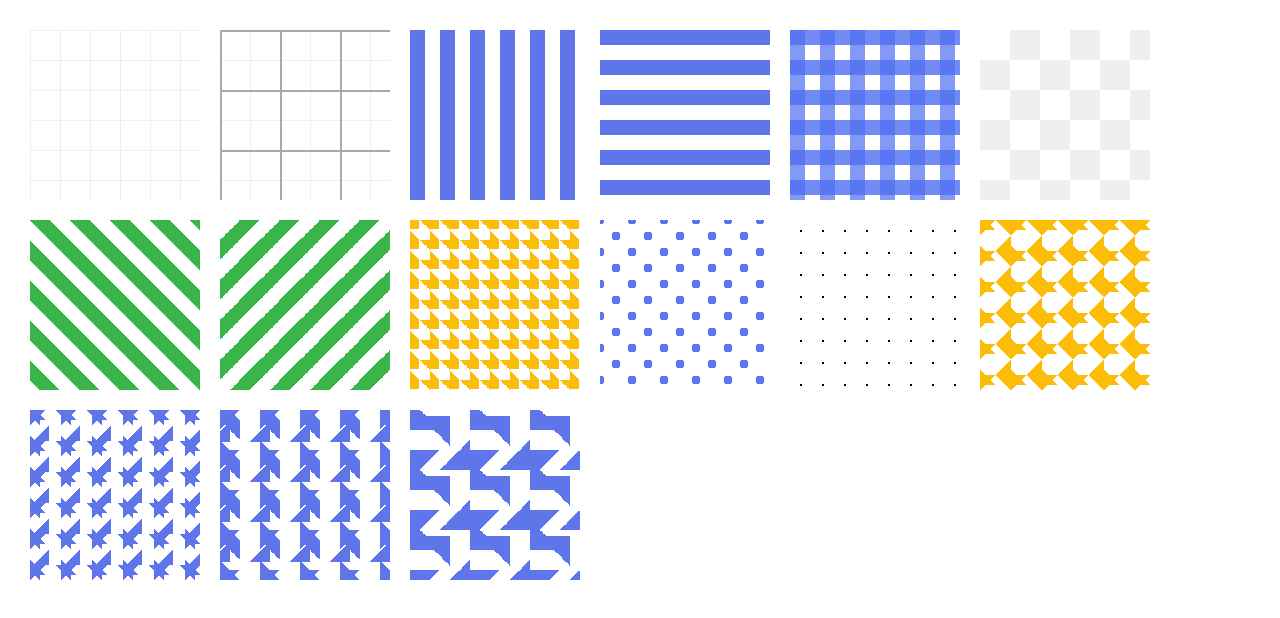
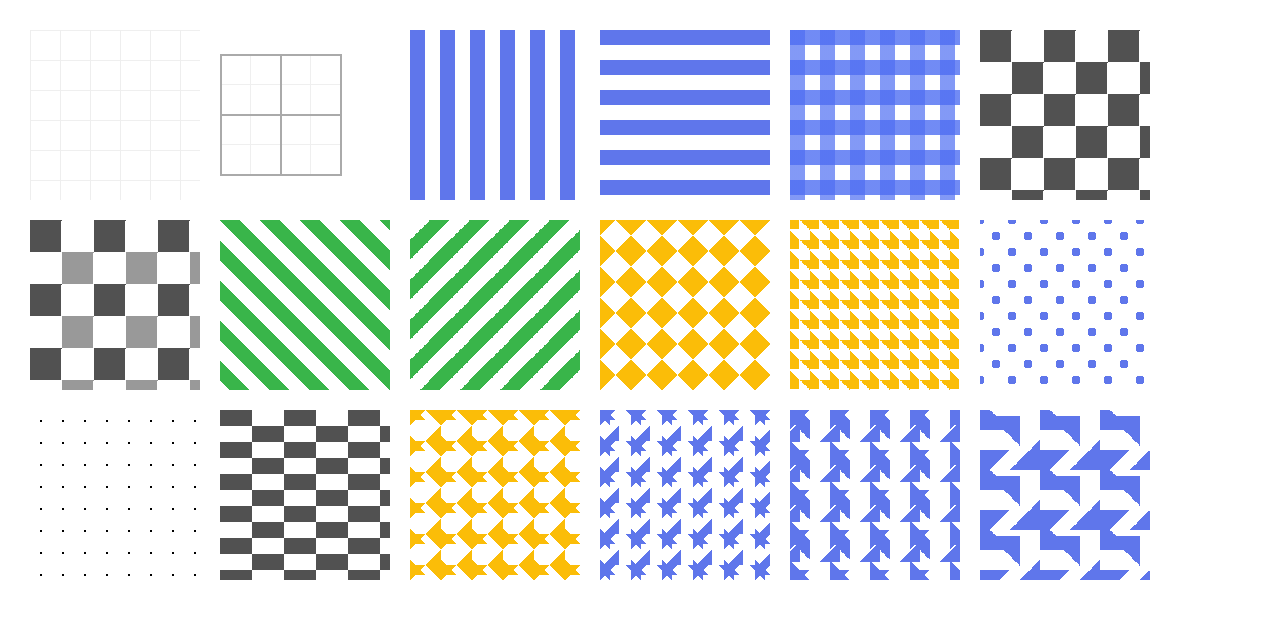
Before and after one commit to aBuBili/make-video-project, a Vue app: page / in a window 1280 px wide. Shown: the top 618 px of the page. Built offline with nearby package versions, Linux system fonts and the light colour scheme.

Commit message:
Update background.vue
add background

```diff
--- a/src/components/background.vue
+++ b/src/components/background.vue
@@ -10,15 +10,20 @@
 
     <!-- 灰色格子 -->
     <div class="grid coverBox"></div>
+    <div class="grid-double coverBox"></div>
 
     <!-- 绿色 -->
     <div class="line-rotate coverBox"></div>
     <div class="line-rotate-left coverBox"></div>
     <div class="line-rotate-left-right coverBox"></div>
+    <div class="xiaomai coverBox"></div>
 
     <!-- 圆 -->
     <div class="circle coverBox"></div>
     <div class="pointReact coverBox"></div>
+
+    <!-- 砖墙 -->
+    <div class="reactBox coverBox"></div>
 
     <!-- 奇奇怪怪的不知名形状 -->
     <div class="hahaha coverBox"></div>
@@ -54,6 +59,9 @@
 
 /* 田字格 */
 .tianBox {
+  width: 122px;
+  height: 122px;
+  margin-right: 58px;
   background-image: linear-gradient(90deg, #aaa 2px, transparent 0),
     linear-gradient(#aaa 2px, transparent 0),
     linear-gradient(90deg, #efefef 1px, transparent 1px),
@@ -87,23 +95,24 @@
 
 /* 格子 */
 .grid {
-  background: linear-gradient(
-      45deg,
-      #efefef 25%,
-      transparent 0,
-      transparent 75%,
-      #efefef 0
-    ),
-    linear-gradient(
-      45deg,
-      #efefef 25%,
-      transparent 0,
-      transparent 75%,
-      #efefef 0
-    );
+  background-image: linear-gradient(135deg, #515151 25%, transparent 0),
+    linear-gradient(-45deg, #515151 25%, transparent 0),
+    linear-gradient(135deg, #515151 25%, transparent 0),
+    linear-gradient(-45deg, #515151 25%, transparent 0);
+  background-size: 64px 64px;
+  background-position: 0 0, -33px -32px, 32px 32px, -1px 0px;
   background-repeat: repeat;
-  background-position: 0 0, 30px 30px;
-  background-size: 60px 60px;
+}
+
+/* 双色拼格子 */
+.grid-double {
+  background-image: linear-gradient(135deg, #515151 25%, transparent 0),
+    linear-gradient(-45deg, #515151 25%, transparent 0),
+    linear-gradient(135deg, #999 25%, transparent 0),
+    linear-gradient(-45deg, #999 25%, transparent 0);
+  background-size: 64px 64px;
+  background-position: 0 0, -33px -32px, 32px 32px, -1px 0px;
+  background-repeat: repeat;
 }
 
 /* 绿色右侧斜条纹 */
@@ -160,7 +169,7 @@
 }
 
 /* 小麦的形状 */
-.line-rotate-left-right {
+.xiaomai {
   background: linear-gradient(135deg, #fbbd08 25%, transparent 0),
     linear-gradient(45deg, #fbbd08 25%, transparent 0),
     linear-gradient(-135deg, #fbbd08 25%, transparent 0),
@@ -229,4 +238,17 @@
   background-size: 22px 22px;
   background-repeat: repeat;
 }
+
+/* 实心砖墙 */
+.reactBox {
+  background-image: linear-gradient(155deg, #515151 25%, transparent 0),
+    linear-gradient(-25deg, #515151 25%, transparent 0),
+    linear-gradient(155deg, #515151 25%, transparent 0),
+    linear-gradient(-25deg, #515151 25%, transparent 0);
+  background-size: 64px 32px;
+  background-position: 0 0, -32px -16px, 32px 16px, 0px 0px;
+  background-repeat: repeat;
+}
+
+/* 线条砖墙 */
 </style>
```
